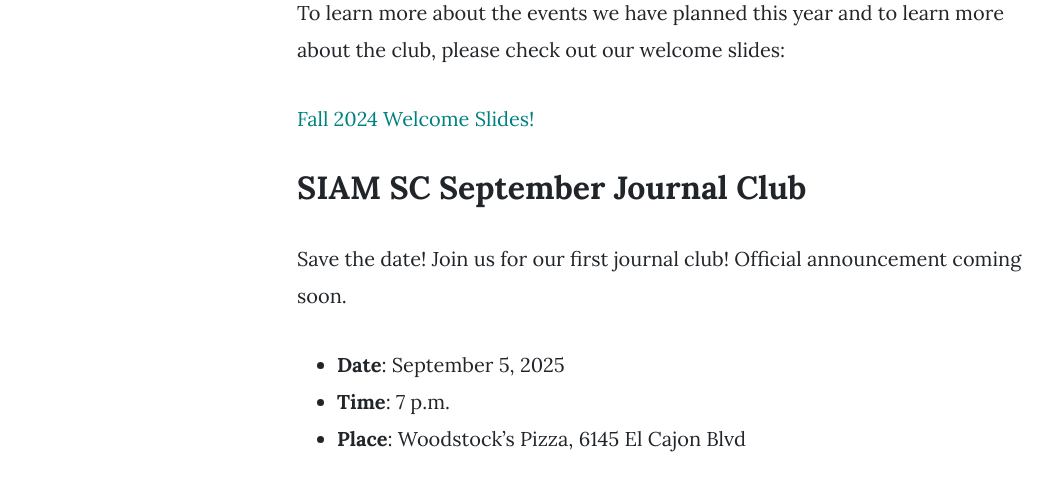
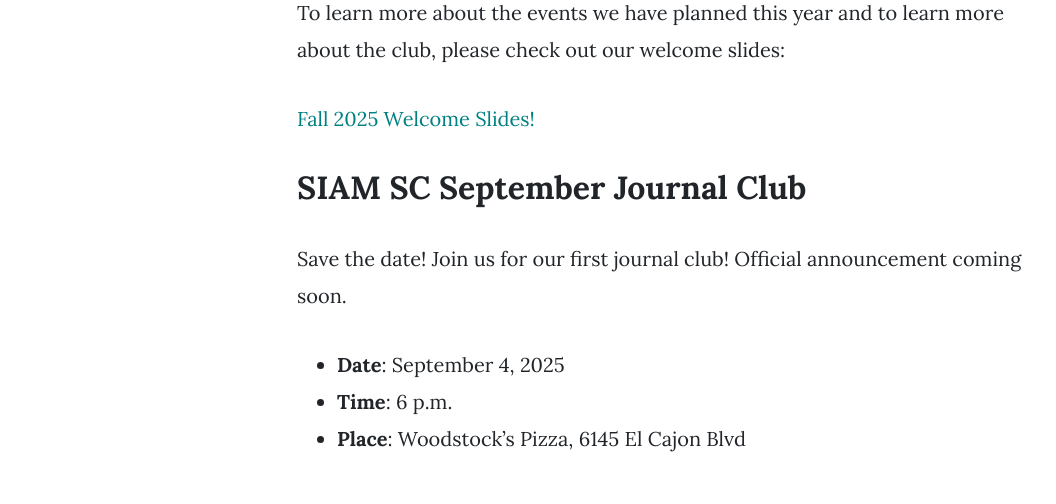
Before and after one commit to siamscsdsu/siamscsdsu.github.io, a Jekyll site: the page built from _posts/2025-08-20-welcome-fall25.md, in a window 1280 px wide and 900 px high, scrolled down 664 px. Shown: the part 250-754 px from the top of the window, without its empty margins (73-1129 px from the left). Built offline with Jekyll 4.4.1, drawn with Linux system fonts in a browser that asks for light colours; nearby versions of some CDN libraries; comment, search, counter and statistics services are not loaded.

Commit message:
correction of first post 2025

```diff
--- a/_posts/2025-08-20-welcome-fall25.md
+++ b/_posts/2025-08-20-welcome-fall25.md
@@ -8,16 +8,16 @@ SIAM Student Chapter, SDSU welcomes all new student and new executive board memb
 
 Regular SIAM meetings will be social journal clubs on the first thursday of every month in addition to colloquium coffee every Friday. If you would like to join SIAM SC for this school year, we would love to have you! To join, please fill out the following Google Form:
 
-[Google Form Link to Join!](https://docs.google.com/forms/d/e/1FAIpQLScYhTxKbATP28kAg3cqzdmt0K6uWrVsKONBXZlqgpXdk9e6aw/viewform)
+[Google Form Link to Join!](https://docs.google.com/forms/d/e/1FAIpQLSddd_wQ5CzpuDHbO73epnjn9Dix_y4sCFjoAL-iArUeZipmEw/viewform)
 
 To learn more about the events we have planned this year and to learn more about the club, please check out our welcome slides:
 
-[Fall 2024 Welcome Slides!](https://docs.google.com/presentation/d/1KtLQ76aAztb6yv-5AItqL1KR84ma7n5JRzOtutTdVqQ/edit?usp=sharing)
+[Fall 2025 Welcome Slides!](https://docs.google.com/presentation/d/1juekXhR8FWMkP2t54OrfkB4kjmTZTYJt4v6ABQiMa2g/edit?slide=id.g3643de84529_2_50#slide=id.g3643de84529_2_50)
 
 ## SIAM SC September Journal Club
 
 Save the date! Join us for our first journal club! Official announcement coming soon.
 
-- __Date__:   September 5, 2025
-- __Time__:   7 p.m.
+- __Date__:   September 4, 2025
+- __Time__:   6 p.m.
 - __Place__:  Woodstock's Pizza, 6145 El Cajon Blvd
```
